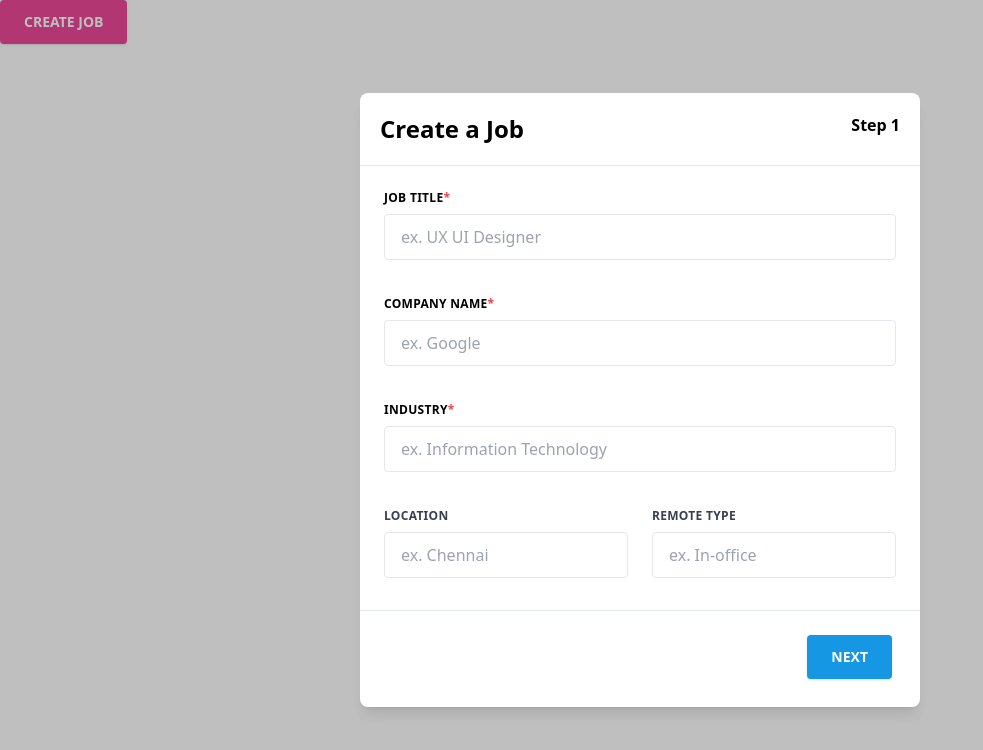
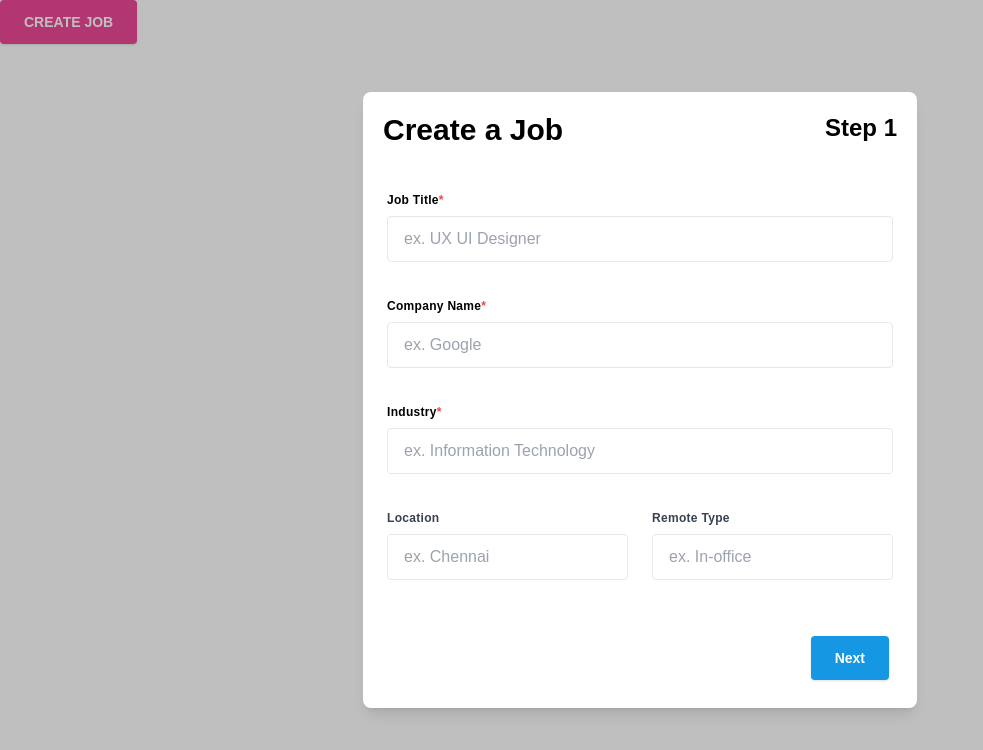
Before and after one commit to hansil18/Great-Vibes-Frontend-Task, a React (Create React App) app: page / in a window 1280 px wide. Both pictures are taken after a click on the button "CREATE JOB". Shown: the top 750 px of the page, without its empty margins (0-983 px from the left). Built offline with nearby package versions, Linux system fonts and the light colour scheme.

Commit message:
styling changes

```diff
--- a/src/App.js
+++ b/src/App.js
@@ -11,7 +11,7 @@ function App() {
   return (
     <>
       <button
-        className="bg-pink-500 text-white active:bg-pink-600 font-bold uppercase text-sm px-6 py-3 rounded shadow hover:shadow-lg outline-none focus:outline-none mr-1 mb-1 ease-linear transition-all duration-150"
+        className="bg-pink-500 font-poppins text-white active:bg-pink-600 font-bold uppercase text-sm px-6 py-3 rounded shadow hover:shadow-lg outline-none focus:outline-none mr-1 mb-1 ease-linear transition-all duration-150"
         type="button"
         onClick={() => setShowModal(true)}
       >
--- a/src/components/StepFirstForm.jsx
+++ b/src/components/StepFirstForm.jsx
@@ -1,5 +1,5 @@
 import React from "react";
-import { useEffect, useState } from "react";
+import { useState } from "react";
 import StepSecondForm from "./StepSecondForm";
 
 function StepFirstForm(props) {
@@ -38,15 +38,15 @@ function StepFirstForm(props) {
           <div
             className="justify-center items-center flex overflow-x-hidden overflow-y-auto fixed inset-0 z-50 outline-none focus:outline-none"
           >
-            <div className="relative w-577 my-6 mx-auto max-w-3xl">
+            <div className="relative my-6 mx-auto max-w-3xl">
               {/*content*/}
-              <div className="border-0 rounded-lg shadow-lg relative flex flex-col w-full bg-white outline-none focus:outline-none">
+              <div className="border-0 rounded-lg shadow-lg relative flex flex-col w-full bg-white">
                 {/*header*/}
-                <div className="flex justify-between p-5 border-b border-solid border-slate-200 rounded-t">
-                  <h3 className="text-2xl font-semibold">
+                <div className="flex justify-between p-5 border-solid border-slate-200 rounded-t">
+                  <h3 className="text-3xl font-semibold">
                     Create a Job
                   </h3>
-                  <div className="text-1xl font-semibold">
+                  <div className="text-2xl font-semibold">
                     Step 1
                   </div>
                 </div>
@@ -55,7 +55,7 @@ function StepFirstForm(props) {
                   <form class="w-full max-w-lg">
                     <div class="flex flex-wrap -mx-3 mb-6">
                       <div class="w-full px-3 mb-6 md:mb-0">
-                        <div class="flex uppercase tracking-wide text-xs font-bold mb-2" for="grid-first-name">
+                        <div class="flex tracking-wide text-xs font-bold mb-2" for="grid-first-name">
                           Job Title
                           <div class="text-red-500">*</div>
                         </div>
@@ -65,7 +65,7 @@ function StepFirstForm(props) {
                     </div>
                     <div class="flex flex-wrap -mx-3 mb-6">
                       <div class="w-full px-3 mb-6 md:mb-0">
-                        <div class="flex uppercase tracking-wide text-xs font-bold mb-2" for="grid-first-name">
+                        <div class="flex tracking-wide text-xs font-bold mb-2" for="grid-first-name">
                           Company Name
                           <div class="text-red-500">*</div>
                         </div>
@@ -75,7 +75,7 @@ function StepFirstForm(props) {
                     </div>
                     <div class="flex flex-wrap -mx-3 mb-6">
                       <div class="w-full px-3 mb-6 md:mb-0">
-                        <div class="flex uppercase tracking-wide text-xs font-bold mb-2" for="grid-first-name">
+                        <div class="flex tracking-wide text-xs font-bold mb-2" for="grid-first-name">
                           Industry
                           <div class="text-red-500">*</div>
                         </div>
@@ -85,13 +85,13 @@ function StepFirstForm(props) {
                     </div>
                     <div class="flex flex-wrap -mx-3 mb-2">
                       <div class="w-1/2 px-3 mb-6 md:mb-0">
-                        <label class="block uppercase tracking-wide text-gray-700 text-xs font-bold mb-2" for="grid-city">
+                        <label class="block tracking-wide text-gray-700 text-xs font-bold mb-2" for="grid-city">
                           Location
                         </label>
                         <input value={props.jobData.location} name="location" onChange={(e) => onValueChange(e)} class="appearance-none block w-full border border-gray-200 rounded py-3 px-4 leading-tight focus:outline-none focus:bg-white focus:border-gray-500" id="grid-city" type="text" placeholder="ex. Chennai" />
                       </div>
                       <div class="w-1/2 px-3 mb-6 md:mb-0">
-                        <label class="block uppercase tracking-wide text-gray-700 text-xs font-bold mb-2" for="grid-zip">
+                        <label class="block tracking-wide text-gray-700 text-xs font-bold mb-2" for="grid-zip">
                           Remote Type
                         </label>
                         <input value={props.jobData.remote_type} name="remote_type" onChange={(e) => onValueChange(e)} class="appearance-none block w-full border border-gray-200 rounded py-3 px-4 leading-tight focus:outline-none focus:bg-white focus:border-gray-500" id="grid-zip" type="text" placeholder="ex. In-office" />
@@ -100,9 +100,9 @@ function StepFirstForm(props) {
                   </form>
                 </div>
                 {/*footer*/}
-                <div className="flex items-center justify-end p-6 border-t border-solid border-slate-200 rounded-b">
+                <div className="flex items-center justify-end p-6 border-solid border-slate-200 rounded-b">
                   <button
-                    className="bg-custom_primary text-white active:bg-emerald-600 font-bold uppercase text-sm px-6 py-3 rounded shadow hover:shadow-lg outline-none focus:outline-none mr-1 mb-1 ease-linear transition-all duration-150"
+                    className="bg-custom_primary text-white active:bg-emerald-600 font-bold  text-sm px-6 py-3 rounded shadow hover:shadow-lg outline-none focus:outline-none mr-1 mb-1 ease-linear transition-all duration-150"
                     type="button"
                     onClick={handleNextButtonClick}
                   >
--- a/src/components/StepSecondForm.jsx
+++ b/src/components/StepSecondForm.jsx
@@ -43,10 +43,10 @@ function StepSecondForm(props) {
                 <div className="border-0 rounded-lg shadow-lg relative flex flex-col w-full bg-white outline-none focus:outline-none">
                   {/*header*/}
                   <div className="flex justify-between p-5 rounded-t">
-                    <h3 className="text-2xl font-semibold">
+                    <h3 className="text-3xl font-semibold">
                       Create a Job
                     </h3>
-                    <div className="text-1xl font-semibold">
+                    <div className="text-2xl font-semibold">
                       Step 2
                     </div>
                   </div>
--- a/src/index.css
+++ b/src/index.css
@@ -1,3 +1,4 @@
 @tailwind base;
 @tailwind components;
 @tailwind utilities;
+@import url("https://fonts.googleapis.com/css2?family=Poppins&display=swap");
--- a/tailwind.config.js
+++ b/tailwind.config.js
@@ -5,6 +5,9 @@ module.exports = {
   ],
   theme: {
     extend: {
+      fontFamily: {
+        'sans': ['Poppins', 'sans-serif']
+      },
       colors: {
         'custom_primary': '#1597E4',
         'placeholder_color': '#7A7A7A'
```
